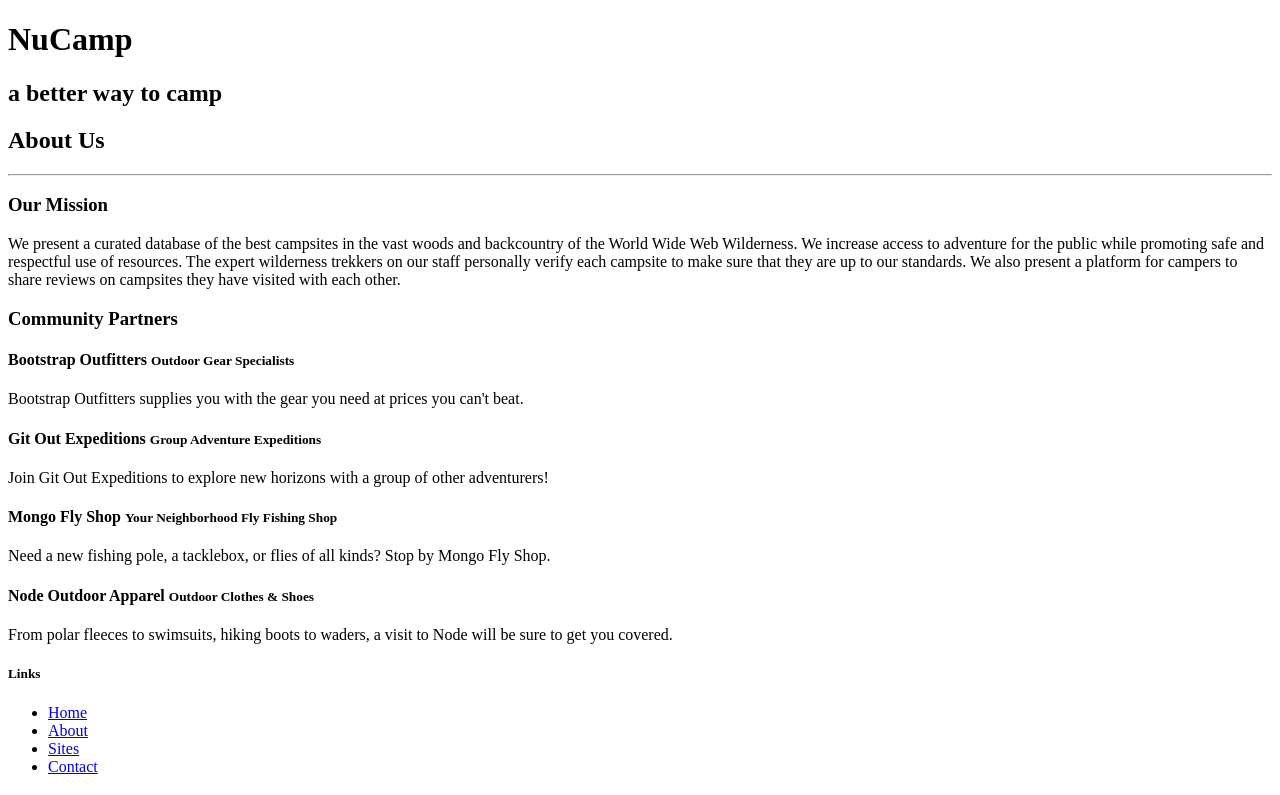
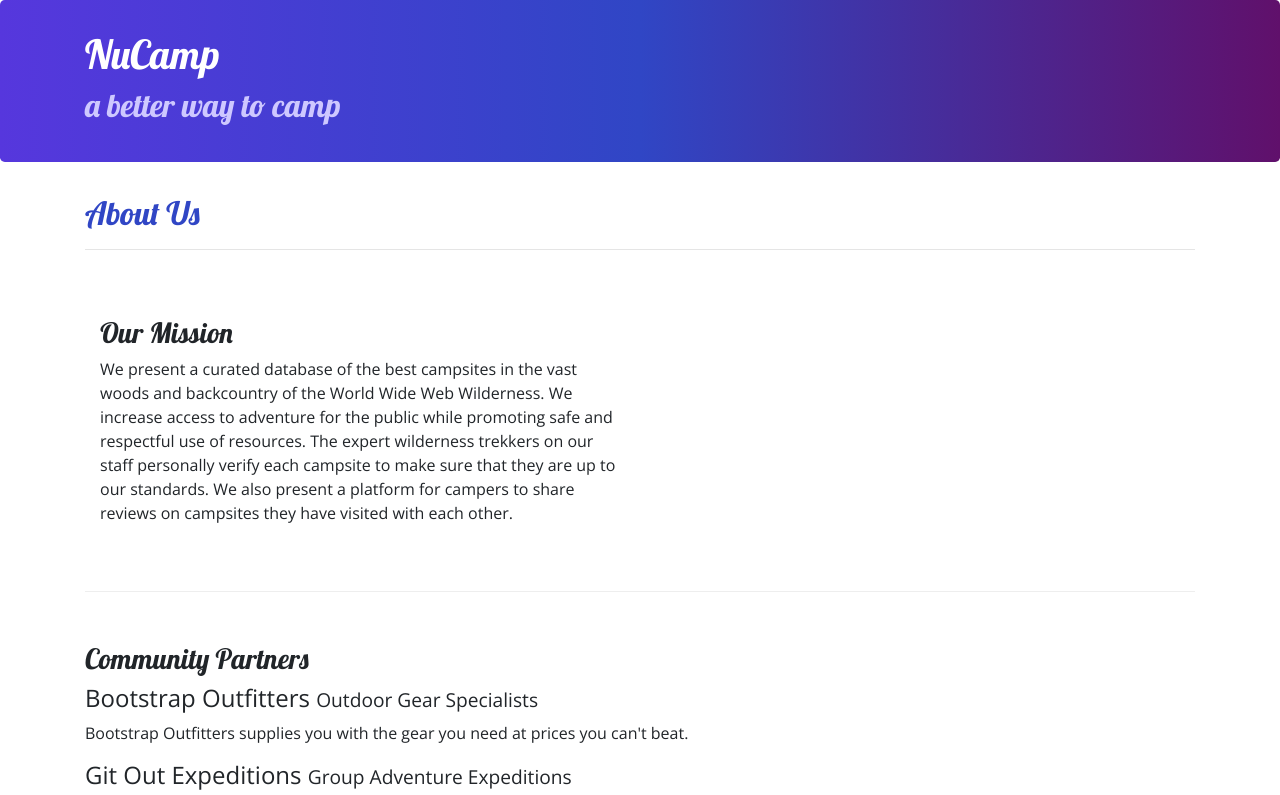
Before and after one commit to heemo521/bootstrap, a website: page aboutus.html in a window 1280 px wide. Shown: the top 795 px of the page. Drawn offline with nearby package versions, Linux system fonts and the light colour scheme.

Commit message:
Finished aboutus

```diff
--- a/aboutus.html
+++ b/aboutus.html
@@ -5,11 +5,23 @@
         <meta charset="utf-8" />
         <meta name="viewport" content="width=device-width, initial-scale=1" />
 
+        <!-- Bootstrap CSS -->
+        <link
+            rel="stylesheet"
+            href="node_modules/bootstrap/dist/css/bootstrap.min.css"
+        />
+
+        <!-- Additional CSS must be placed after Bootstrap CSS -->
+        <link
+            rel="stylesheet"
+            href="https://fonts.googleapis.com/css?family=Lobster|Open+Sans"
+        />
+        <link rel="stylesheet" href="css/styles.css" />
         <title>NuCamp: A Better Way To Camp</title>
     </head>
 
     <body>
-        <header class="jumbotron jumbotron-fluid">
+        <header class="jumbotron">
             <div class="container">
                 <div class="row">
                     <div class="col">
@@ -20,16 +32,16 @@
             </div>
         </header>
 
-        <div>
-            <div>
-                <div>
+        <div class="container">
+            <div class="row">
+                <div class="col">
                     <h2>About Us</h2>
                     <hr />
                 </div>
             </div>
 
-            <div>
-                <div>
+            <div class="row-content">
+                <div class="col col-sm-6">
                     <h3>Our Mission</h3>
                     <p>
                         We present a curated database of the best campsites in
@@ -45,14 +57,14 @@
                 </div>
             </div>
 
-            <div>
-                <div>
+            <div class="row row-content">
+                <div class="col">
                     <h3>Community Partners</h3>
                     <h4>
                         Bootstrap Outfitters
                         <small>Outdoor Gear Specialists</small>
                     </h4>
-                    <p>
+                    <p class="d-none d-sm-block">
                         Bootstrap Outfitters supplies you with the gear you need
                         at prices you can't beat.
                     </p>
@@ -60,7 +72,7 @@
                         Git Out Expeditions
                         <small>Group Adventure Expeditions</small>
                     </h4>
-                    <p>
+                    <p class="d-none d-sm-block">
                         Join Git Out Expeditions to explore new horizons with a
                         group of other adventurers!
                     </p>
@@ -68,7 +80,7 @@
                         Mongo Fly Shop
                         <small>Your Neighborhood Fly Fishing Shop</small>
                     </h4>
-                    <p>
+                    <p class="d-none d-sm-block">
                         Need a new fishing pole, a tacklebox, or flies of all
                         kinds? Stop by Mongo Fly Shop.
                     </p>
@@ -76,7 +88,7 @@
                         Node Outdoor Apparel
                         <small>Outdoor Clothes & Shoes</small>
                     </h4>
-                    <p>
+                    <p class="d-none d-sm-block">
                         From polar fleeces to swimsuits, hiking boots to waders,
                         a visit to Node will be sure to get you covered.
                     </p>
@@ -91,7 +103,7 @@
                         <h5>Links</h5>
                         <ul class="list-unstyled">
                             <li><a href="index.html">Home</a></li>
-                            <li><a href="#">About</a></li>
+                            <li><a href="aboutus.html">About</a></li>
                             <li><a href="#">Sites</a></li>
                             <li><a href="#">Contact</a></li>
                         </ul>
@@ -110,5 +122,9 @@
                 </div>
             </div>
         </footer>
+
+        <script src="node_modules/jquery/dist/jquery.slim.min.js"></script>
+        <script src="node_modules/popper.js/dist/umd/popper.min.js"></script>
+        <script src="node_modules/bootstrap/dist/js/bootstrap.min.js"></script>
     </body>
 </html>
--- /dev/null
+++ b/css/styles.css
@@ -0,0 +1,34 @@
+body {
+    font-family: 'Open Sans', sans-serif;
+}
+
+h1,
+h2,
+h3 {
+    font-family: 'Lobster', cursive;
+}
+
+h2 {
+    color: #3046c5;
+}
+
+header h2 {
+    color: #cec8ff;
+}
+
+footer {
+    background-image: linear-gradient(#cec8ff, white);
+    padding: 20px 0;
+}
+
+.jumbotron {
+    padding: 30px;
+    background-image: linear-gradient(to right, #5637dd, #3046c5, #60106b);
+    color: white;
+}
+
+.row-content {
+    padding: 50px 0;
+    border-bottom: 1px ridge;
+    min-height: 200px;
+}
```
Also changed, not shown: index.html (+13 -7 lines), test.html (added, +24 -0 lines).
